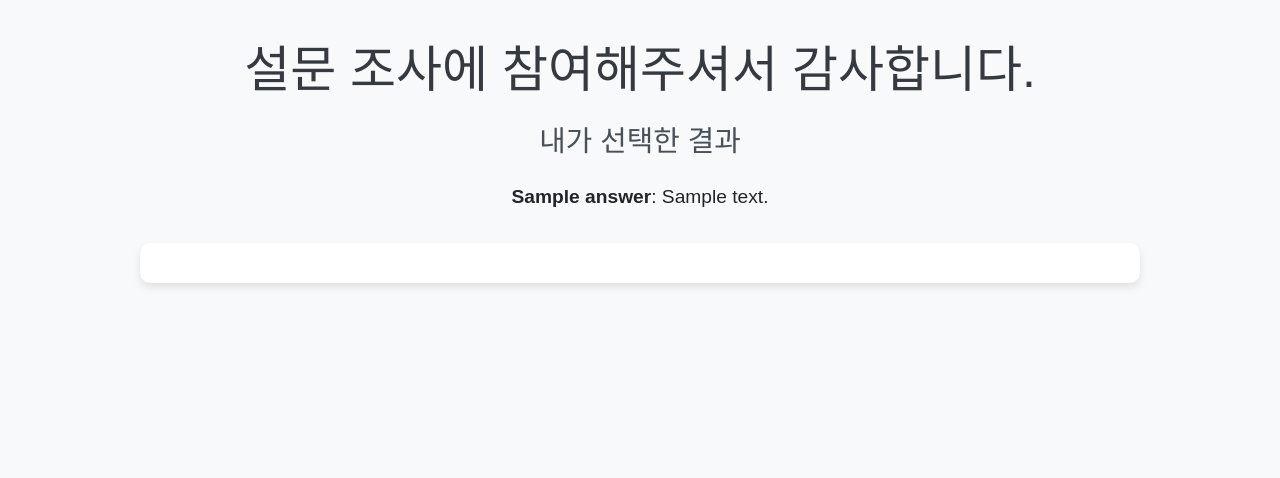
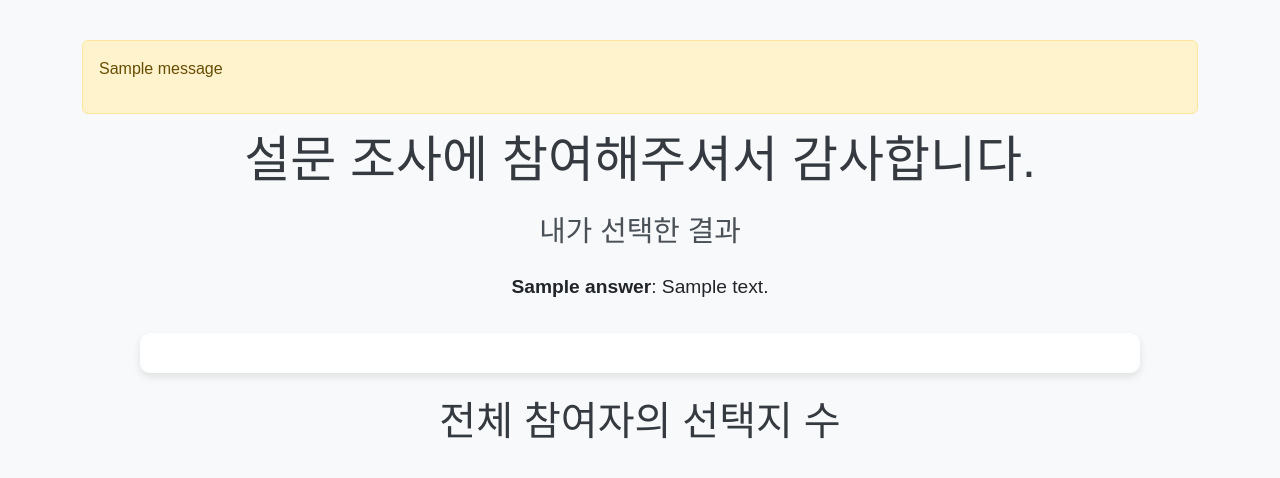
Before and after one commit to Kiyeoun/oz_form, a Python web app: template app/templates/results.html in a window 1280 px wide. Shown: the top 478 px of the page. Run offline with Jinja, Linux system fonts and the light colour scheme; the template is opened without the code that fills it: most values are stand-ins (such as "Sample title", 1, 10 or a date in 2020); one stand-in notice (Sample message) is shown; some libraries are stand-ins or nearby versions.

Commit message:
✨ Result 기능 개선
result url에 다른 id 입력 시 리다이렉트 경로 재설정

```diff
--- a/app/__init__.py
+++ b/app/__init__.py
@@ -39,9 +39,6 @@ def create_app():
 	api.init_app(application) # Flask application에 api 초기화
 	migrate.init_app(application, db) # 애플리케이션과 db를 인자로 보내 migrate 초기화
 
-
-
-
 	@click.command("init-db") # 터미널에 flask init-db를 입력하면 테이블을 생성
 	@with_appcontext
 	def init_db_command():
--- a/app/templates/results.html
+++ b/app/templates/results.html
@@ -48,6 +48,15 @@
 </head>
 <body>
     <div class="container">
+        {% with messages = get_flashed_messages() %}
+		{% if messages %}
+			<div class="alert alert-warning">
+				{% for message in messages %}
+					<p>{{ message }}</p>
+				{% endfor %}
+			</div>
+		{% endif %}
+		{% endwith %}
         <!-- 나와 같은 답변 비율 -->
         {% if same_result_chart %}
         <div class="row mb-4 d-flex justify-content-center">
@@ -72,6 +81,7 @@
         {% endif %}
         <!-- 질문별 응답 분포 -->
         <div class="row">
+            <h3 class="text-center mb-3">전체 참여자의 선택지 수</h4>
             {% for question_id, chart in question_charts.items() %}
             <div class="col-md-12 mb-4 d-flex justify-content-center">
                 <div id="question_chart_{{ question_id }}"></div>
```
Also changed, not shown: app/routes/results.py (+4 -4 lines).
